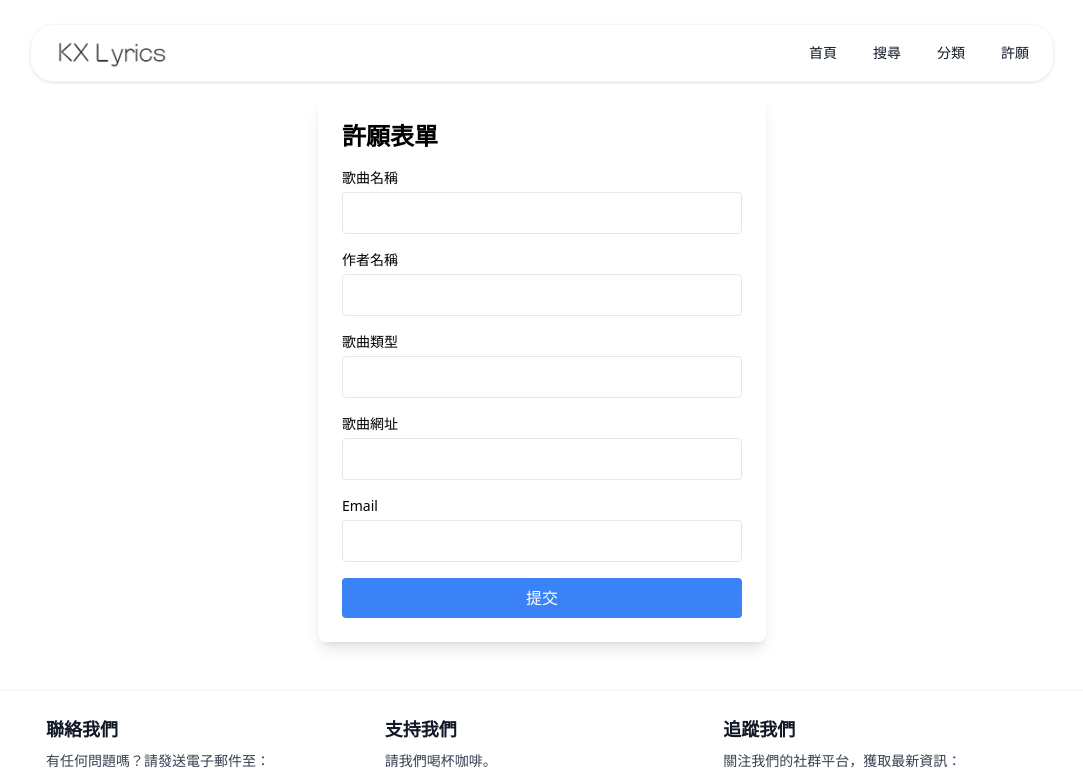
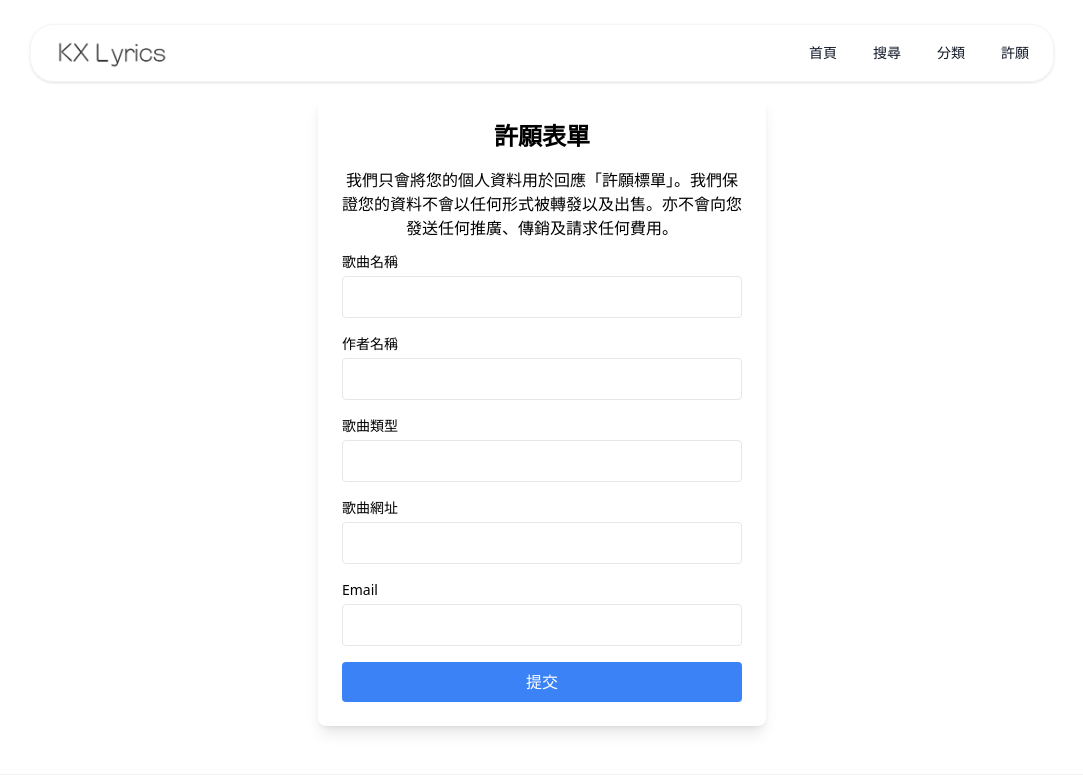
Before and after one commit to kakeru13468/lyricsWeb, a React (Vite) app: page /Wishlist in a window 1280 px wide. Shown: the top 781 px of the page, without its empty margins (98-1181 px from the left). Built offline with nearby package versions, Linux system fonts and the light colour scheme.

Commit message:
[add] add rule

```diff
--- a/src/Pages/Wishlist.jsx
+++ b/src/Pages/Wishlist.jsx
@@ -48,8 +48,11 @@ const Wishlist = () => {
 
   return (
     <div className="max-w-md mx-auto mt-24 p-6 bg-white rounded-lg shadow-lg">
-      <h2 className="text-2xl font-bold mb-4">許願表單</h2>
-      <form onSubmit={handleSubmit} className="space-y-4">
+      <h2 className="text-2xl font-bold mb-4 text-center">許願表單</h2>
+      <p className='text-l text-center'>
+      我們只會將您的個人資料用於回應「許願標單」。我們保證您的資料不會以任何形式被轉發以及出售。亦不會向您發送任何推廣、傳銷及請求任何費用。
+      </p>
+      <form onSubmit={handleSubmit} className="space-y-4 mt-3">
         <div>
           <label className="block text-sm font-medium mb-1">歌曲名稱</label>
           <input
```
